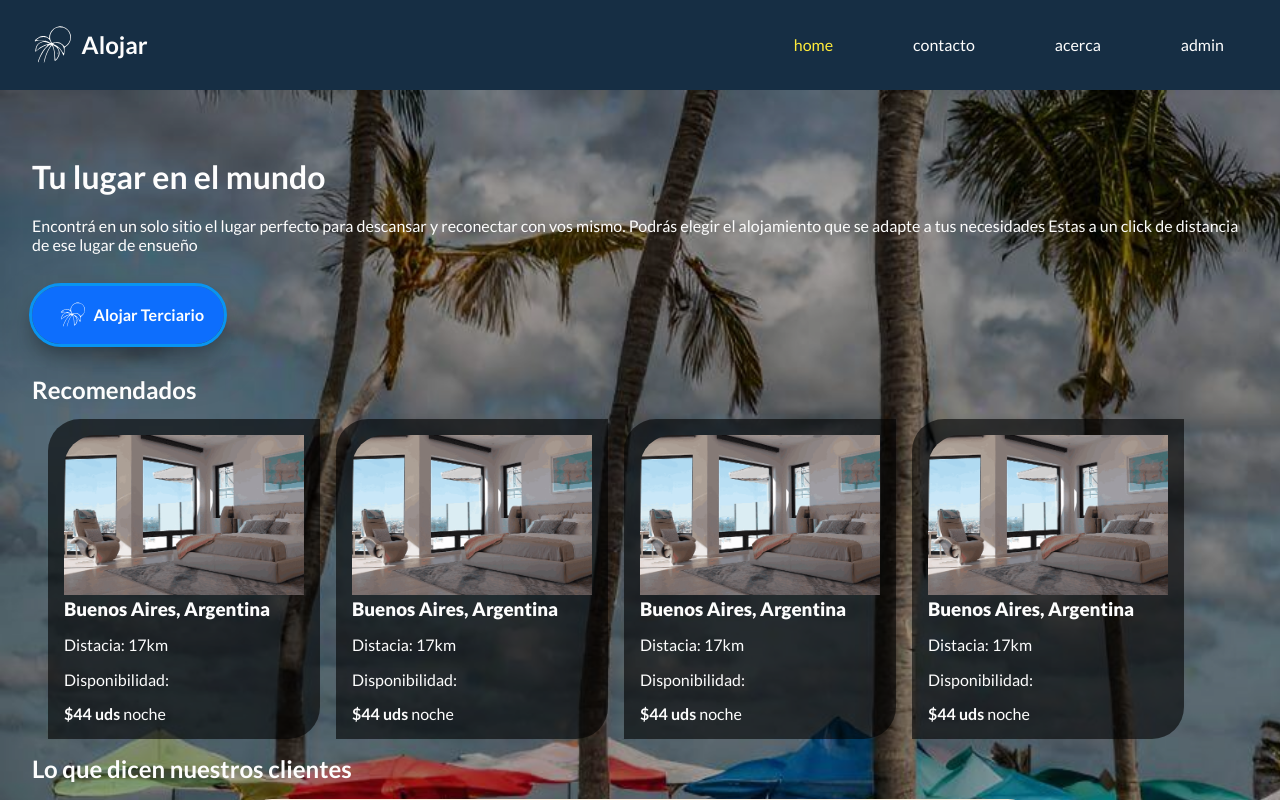
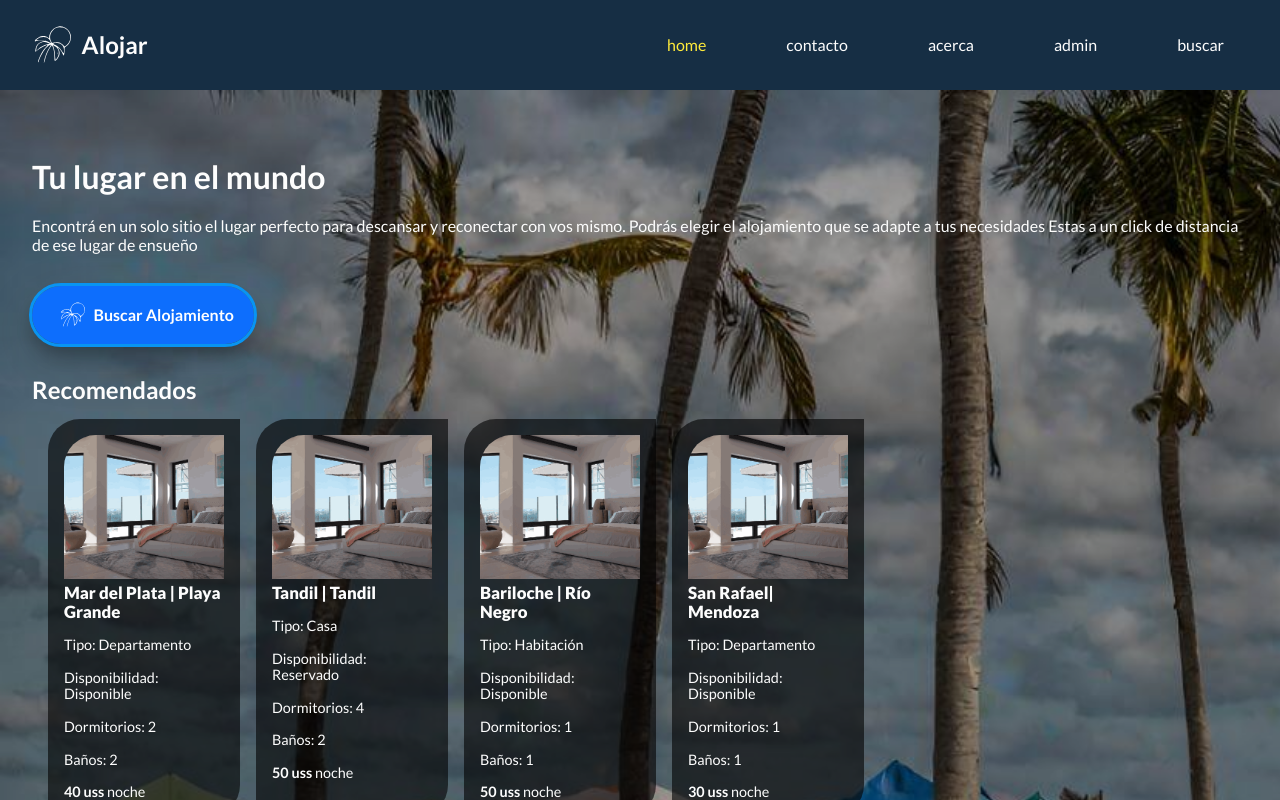
Before and after one commit to Leandro-Andres-Angeli/uner-desarrollo-web-tp-2, a React (Create React App) app: page / in a window 1280 px wide. Shown: the top 800 px of the page. Built offline with nearby package versions, Linux system fonts and the light colour scheme.

Commit message:
Se agregó página y componentes de buscador | Se añadió json de prueba de alojamientos

```diff
--- a/src/components/HomeMain.js
+++ b/src/components/HomeMain.js
@@ -4,6 +4,8 @@ import CardList from '../pages/cards/CardList';
 import Opinion from "./opinion/Opinion";
 import { listaOpiniones } from "./opinion/listaOpiniones";
 import Carrusel from "./carrusel/Carrusel";
+import { Link } from "react-router-dom/cjs/react-router-dom.min";
+import lista from "../data/BD_alojamientos.json";
 
 const HomeMain = () => {
   return (
@@ -16,13 +18,15 @@ const HomeMain = () => {
           reconectar con vos mismo. Podrás elegir el alojamiento que se adapte a
           tus necesidades Estas a un click de distancia de ese lugar de ensueño
         </p>
-        <button className='icon-btn btn-index'>
-          <SiteIcon className={'nav-logo-icon'}></SiteIcon>
-          Alojar Terciario
-        </button>
+        <Link to="/buscar">
+          <button className="icon-btn btn-index">
+            <SiteIcon className={"nav-logo-icon"}></SiteIcon>
+            Buscar Alojamiento
+          </button>
+        </Link>
       </section>
       <section className="sobre-chapa">
-        <CardList titulo="Recomendados" />
+        <CardList titulo="Recomendados" lista={lista.alojamientos} />
       </section>
       <section className="sobre-chapa">
         <h2>{"Lo que dicen nuestros clientes"}</h2>
--- /dev/null
+++ b/src/data/BD_alojamientos.json
@@ -0,0 +1,56 @@
+{
+  "alojamientos": [
+    {
+      "idAlojamiento": "5",
+      "titulo": "Mar del Plata | Playa Grande",
+      "tipoAlojamiento": "Departamento",
+      "ubicacion": {
+        "latitud": " -38.0278044,",
+        "longitud": "-57.5356977"
+      },
+      "precio": "40 uss",
+      "dormitorios": "2",
+      "banos": "2",
+      "estado": "Disponible"
+    },
+    {
+      "idAlojamiento": "3",
+      "titulo": "Tandil | Tandil",
+      "tipoAlojamiento": "Casa",
+      "ubicacion": {
+        "latitud": " -38.0278044,",
+        "longitud": "-57.5356977"
+      },
+      "precio": "50 uss",
+      "dormitorios": "4",
+      "banos": "2",
+      "estado": "Reservado"
+    },
+    {
+      "idAlojamiento": "20",
+      "titulo": "Bariloche | Río Negro",
+      "tipoAlojamiento": "Habitación",
+      "ubicacion": {
+        "latitud": " -38.0278044,",
+        "longitud": "-57.5356977"
+      },
+      "precio": "50 uss",
+      "dormitorios": "1",
+      "banos": "1",
+      "estado": "Disponible"
+    },
+    {
+      "idAlojamiento": "20",
+      "titulo": "San Rafael| Mendoza",
+      "tipoAlojamiento": "Departamento",
+      "ubicacion": {
+        "latitud": " -38.0278044,",
+        "longitud": "-57.5356977"
+      },
+      "precio": "30 uss",
+      "dormitorios": "1",
+      "banos": "1",
+      "estado": "Disponible"
+    }
+  ]
+}
--- a/src/data/routes.js
+++ b/src/data/routes.js
@@ -2,6 +2,7 @@ import About from '../pages/About';
 import Admin from '../pages/Admin';
 import Contact from '../pages/Contact';
 import Home from '../pages/Home';
+import Buscador from "../pages/buscador/buscador";
 
 export const routes = [
   {
@@ -25,6 +26,11 @@ export const routes = [
     route: '/admin',
     component: <Admin></Admin>,
   },
+  {
+    text: "buscar",
+    route: "/buscar",
+    component: <Buscador></Buscador>,
+  },
 ];
 export const linksData = routes.reduce(
   (acc, { text, route }) => [...acc, { text, route }],
--- /dev/null
+++ b/src/pages/buscador/buscador.css
@@ -0,0 +1,9 @@
+.buscador {
+  position: relative;
+  padding: 2rem;
+  background-color: #162e44;
+  color: var(--light-color);
+}
+.buscador .contenido {
+  position: relative;
+}
--- /dev/null
+++ b/src/pages/buscador/buscador.jsx
@@ -0,0 +1,21 @@
+import React from "react";
+import CardList from "../cards/CardList";
+import lista from "../../data/BD_alojamientos.json";
+import "./buscador.css";
+
+const Buscador = () => {
+  console.log(lista);
+  return (
+    <div className="buscador">
+      <div className="chapa"></div>
+      <section className="contenido">
+        <CardList
+          lista={lista.alojamientos}
+          titulo="Encontrá tu próximo destino"
+        ></CardList>
+      </section>
+    </div>
+  );
+};
+
+export default Buscador;
--- a/src/pages/cards/Card.jsx
+++ b/src/pages/cards/Card.jsx
@@ -2,7 +2,7 @@ import React from "react";
 import { Link } from "react-router-dom";
 import "./Cards.css";
 
-const Card = () => {
+const Card = ({ item }) => {
   return (
     <div className="tarjeta-alojamiento">
       <Link to="/alojamiento">
@@ -11,12 +11,21 @@ const Card = () => {
         </div>
         <div className="descripcion-alojamiento">
           <h3>
-            <strong>Buenos Aires, Argentina</strong>
+            <strong>{item.titulo}</strong>
           </h3>
-          <p>Distacia: 17km</p>
-          <p>Disponibilidad:</p>
+          <p>Tipo: {item.tipoAlojamiento}</p>
+          {/* <p>
+            Ubicación:
+            <br />
+            Latitud:{item.ubicacion.latitud}
+            <br />
+            Longitud:{item.ubicacion.longitud}
+          </p> */}
+          <p>Disponibilidad: {item.estado}</p>
+          <p>Dormitorios: {item.dormitorios}</p>
+          <p>Baños: {item.banos}</p>
           <p>
-            <strong>$44 uds </strong>noche
+            <strong>{item.precio} </strong>noche
           </p>
         </div>
       </Link>
--- a/src/pages/cards/CardList.jsx
+++ b/src/pages/cards/CardList.jsx
@@ -2,15 +2,15 @@ import React from "react";
 import Card from "./Card";
 import "./Cards.css";
 
-const CardList = (props) => {
+const CardList = ({ titulo = "", lista }) => {
   return (
     <div className="card-list">
-      <h2>{props.titulo}</h2>
+      <h2>{titulo}</h2>
       <div className="tarjetas">
-        <Card></Card>
-        <Card></Card>
-        <Card></Card>
-        <Card></Card>
+        {lista &&
+          lista.map((item, index) => {
+            return <Card key={index} item={item}></Card>;
+          })}
       </div>
     </div>
   );
--- a/src/pages/cards/Cards.css
+++ b/src/pages/cards/Cards.css
@@ -3,7 +3,6 @@
   flex-wrap: wrap;
   gap: 1rem;
   padding: 1rem;
-  border-radius: 2rem;
 }
 
 .tarjeta-alojamiento {
@@ -12,12 +11,12 @@
   border-bottom-right-radius: 2rem;
   background-color: rgba(0, 0, 0, 0.6);
   text-align: center;
-  z-index: 2;
+  max-width: 10rem;
 }
 
 .tarjeta-alojamiento img {
-  height: 10rem;
-  width: 15rem;
+  height: 9rem;
+  width: 10rem;
   align-items: center;
   border-top-left-radius: 2rem;
 }
@@ -27,11 +26,11 @@
   display: flex;
   gap: 1rem;
   flex-direction: column;
+  font-size: 0.9rem;
 }
 
 .card-list {
   flex-direction: column;
-  z-index: 2;
   display: flex;
   margin-top: 2rem;
 }
```
